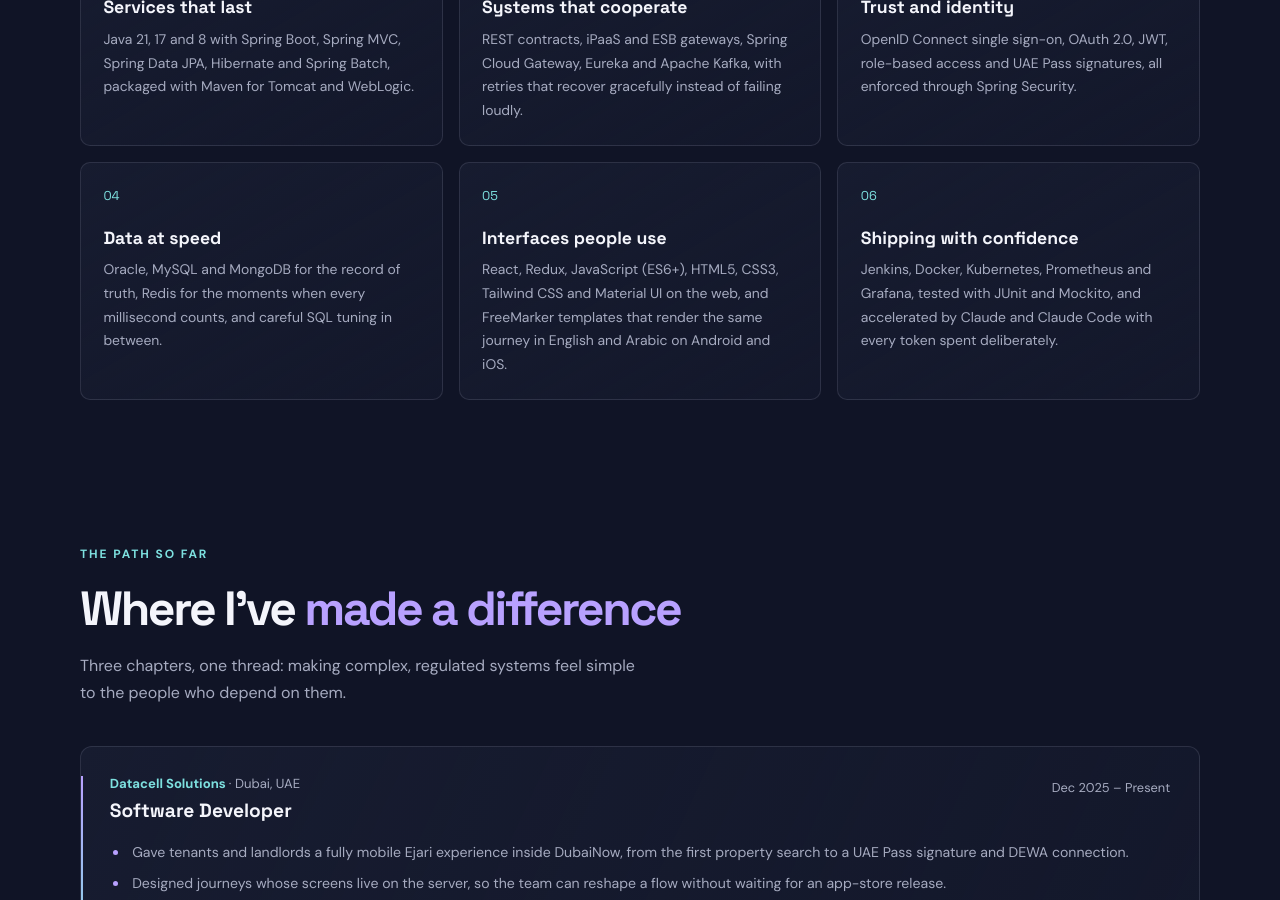
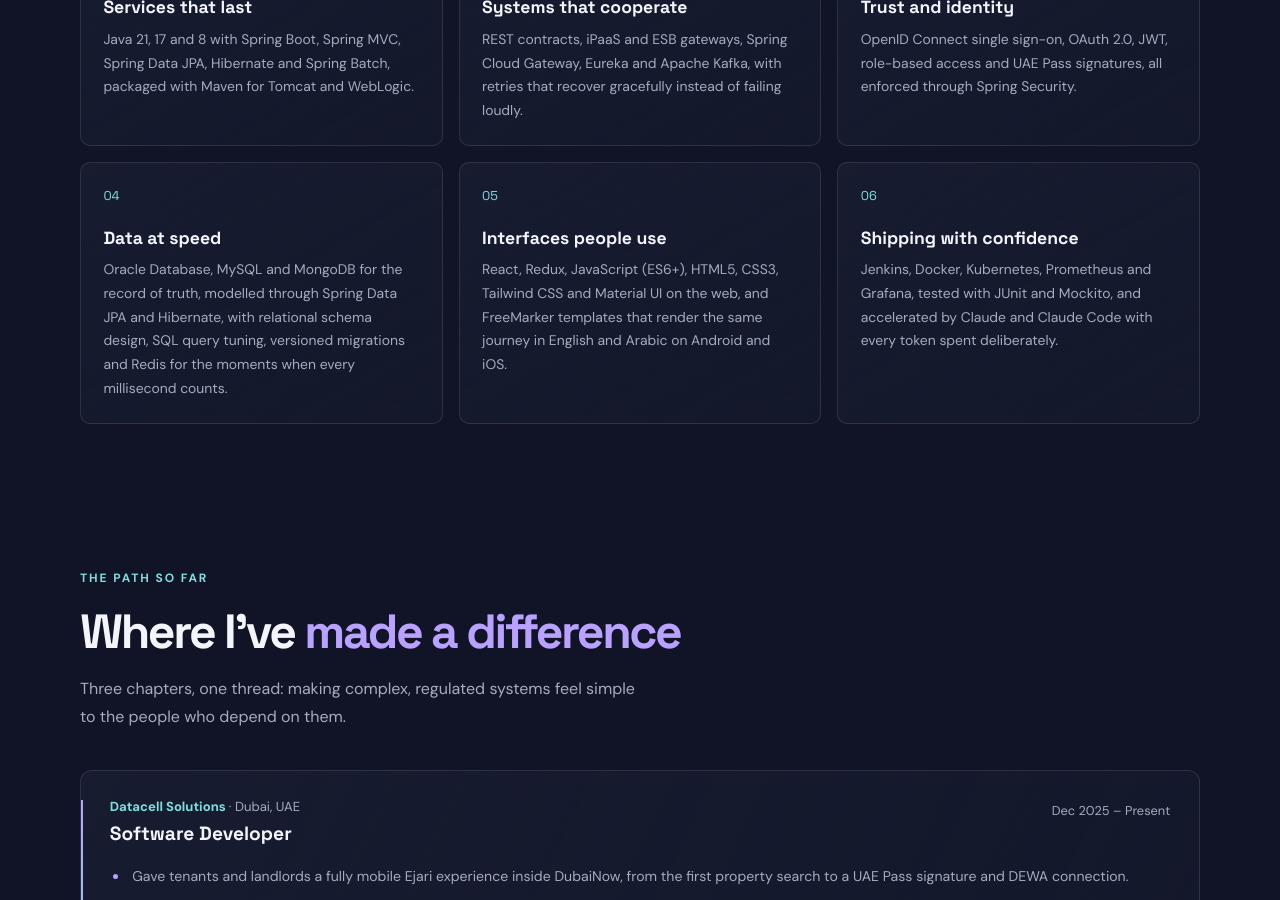
Before and after one commit to yuvaranianbu27/yuvaranianbu27, a Jekyll site: the page built from index.md, in a window 1280 px wide and 900 px high, scrolled down 1930 px. Built offline with Jekyll 4.4.1, drawn with Linux system fonts in a browser that asks for light colours; some of the changed text lies outside the part shown.

Commit message:
Add database skills to portfolio (#10)

```diff
--- a/index.md
+++ b/index.md
@@ -28,7 +28,11 @@ description: Yuvarani Anbu designs secure Java and Spring Boot systems for Dubai
       <span>OAuth2 · JWT</span>
       <span>Apache Kafka</span>
       <span>Redis</span>
-      <span>Oracle · MySQL</span>
+      <span>Oracle Database</span>
+      <span>MySQL</span>
+      <span>MongoDB</span>
+      <span>SQL</span>
+      <span>Spring Data JPA · Hibernate</span>
       <span>FreeMarker</span>
       <span>Docker · Jenkins</span>
     </div>
@@ -136,7 +140,7 @@ description: Yuvarani Anbu designs secure Java and Spring Boot systems for Dubai
     <article class="skill-card">
       <span class="card-number">04</span>
       <h3>Data at speed</h3>
-      <p>Oracle, MySQL and MongoDB for the record of truth, Redis for the moments when every millisecond counts, and careful SQL tuning in between.</p>
+      <p>Oracle Database, MySQL and MongoDB for the record of truth, modelled through Spring Data JPA and Hibernate, with relational schema design, SQL query tuning, versioned migrations and Redis for the moments when every millisecond counts.</p>
     </article>
     <article class="skill-card">
       <span class="card-number">05</span>
```
